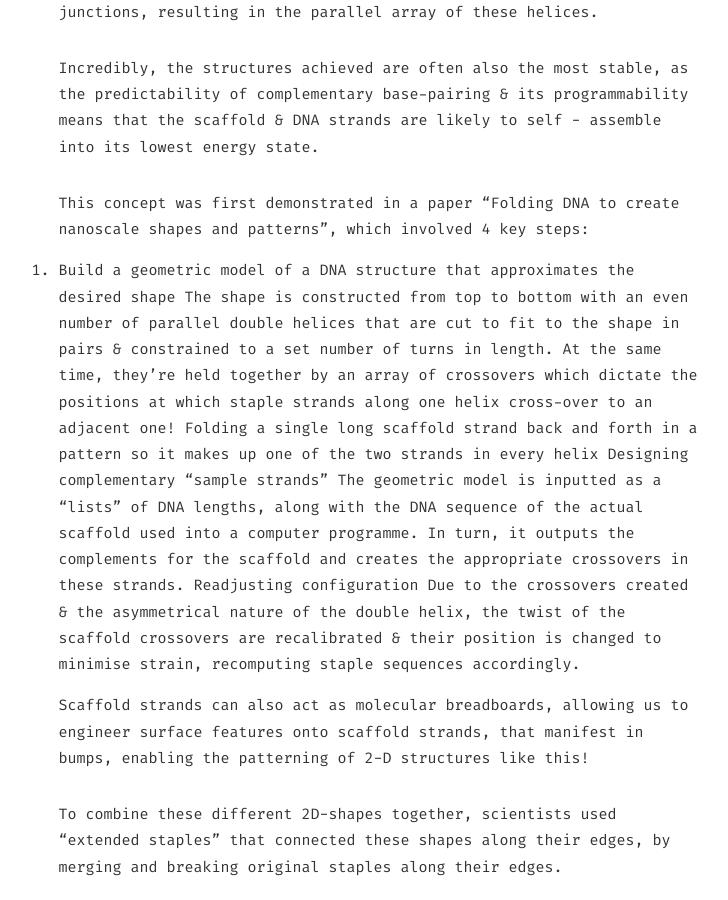
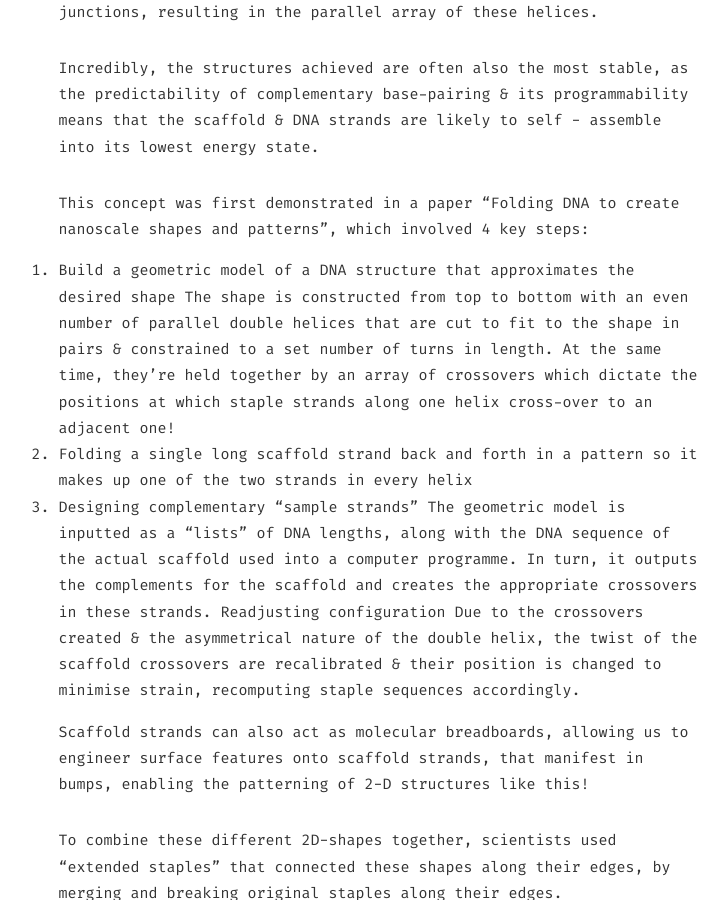
Before and after one commit to stackbit-projects/green-plankton-00834, a Jekyll site: the page built from _posts/2019-08-31-difference-between-font-formats.md, in a window 1280 px wide and 900 px high, scrolled down 1999 px. Shown: the whole window, without its empty margins (259-987 px from the left). Built offline with Jekyll 4.4.1, drawn with Linux system fonts in a browser that asks for light colours; part of the change alters nothing that is shown.

```diff
--- a/_posts/2019-08-31-difference-between-font-formats.md
+++ b/_posts/2019-08-31-difference-between-font-formats.md
@@ -56,8 +56,8 @@ Incredibly, the structures achieved are often also the most stable, as the predi
 This concept was first demonstrated in a paper “Folding DNA to create nanoscale shapes and patterns”, which involved 4 key steps:
 1. Build a geometric model of a DNA structure that approximates the desired shape
 The shape is constructed from top to bottom with an even number of parallel double helices that are cut  to fit to the shape in pairs & constrained to a set number of turns in length. At the same time, they’re held together by an array of crossovers which dictate the positions at which staple strands along one helix cross-over to an adjacent one!
-Folding a single long scaffold strand back and forth in a pattern so it makes up one of the two strands in every helix
-Designing complementary “sample strands”
+2. Folding a single long scaffold strand back and forth in a pattern so it makes up one of the two strands in every helix
+3. Designing complementary “sample strands”
 The geometric model is inputted as a “lists” of DNA lengths, along with the DNA sequence of the actual scaffold used into a computer programme. In turn, it outputs the complements for the scaffold and creates the appropriate crossovers in these strands.
 Readjusting configuration
 Due to the crossovers created & the asymmetrical nature of the double helix, the twist of the scaffold crossovers are recalibrated & their position is changed to minimise strain, recomputing staple sequences accordingly.
```
